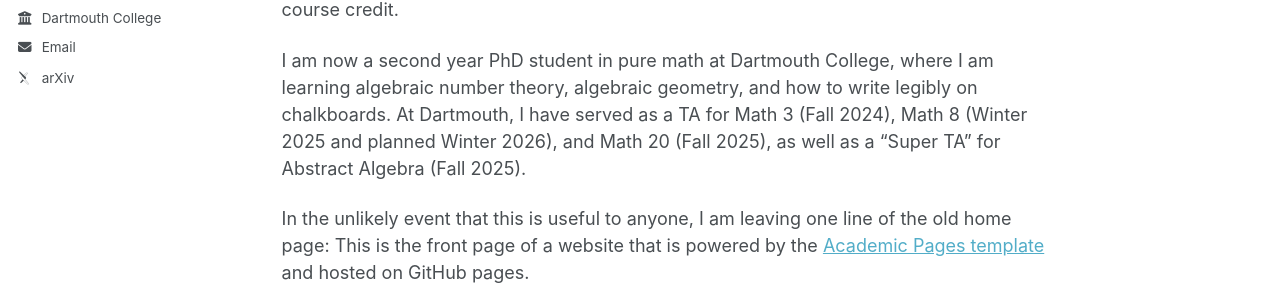
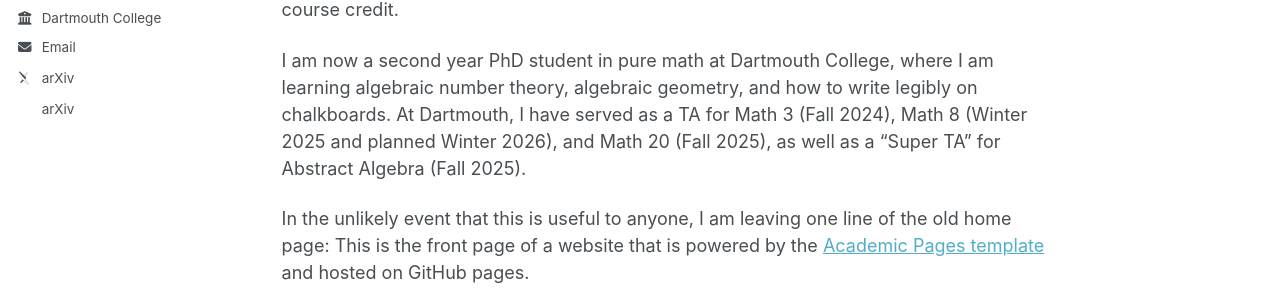
Before and after one commit to JacobLehmannDuke/JacobLehmannDuke.github.io, a Jekyll site: the page built from _pages/about.md, in a window 1280 px wide. Shown: the part 405-698 px from the top of the page. Built offline with Jekyll 4.4.1, drawn with Linux system fonts in a browser that asks for light colours; some web fonts are replaced; a file with an impossible date is left out.

Commit message:
Update author-profile.html

```diff
--- a/_includes/author-profile.html
+++ b/_includes/author-profile.html
@@ -44,6 +44,9 @@
       {% if author.arxiv %}
         <li><a href="{{ author.arxiv }}"><i class="ai ai-arxiv ai-fw icon-pad-right"></i>arXiv</a></li>
       {% endif %}
+      {% if author.strava %}
+      <li><a href="{{ author.strava }}"><i class="ai ai-strava ai-fw icon-pad-right"></i>arXiv</a></li>
+    {% endif %}
       {% if author.googlescholar %}
         <li><a href="{{ author.googlescholar }}"><i class="ai ai-google-scholar ai-fw icon-pad-right"></i>Google Scholar</a></li>
       {% endif %}
```
